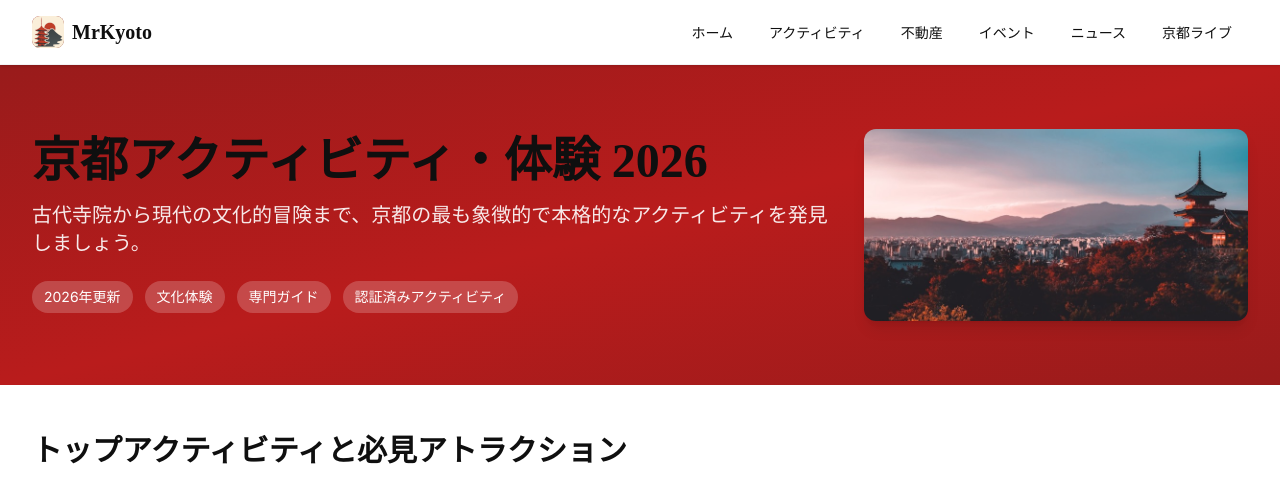
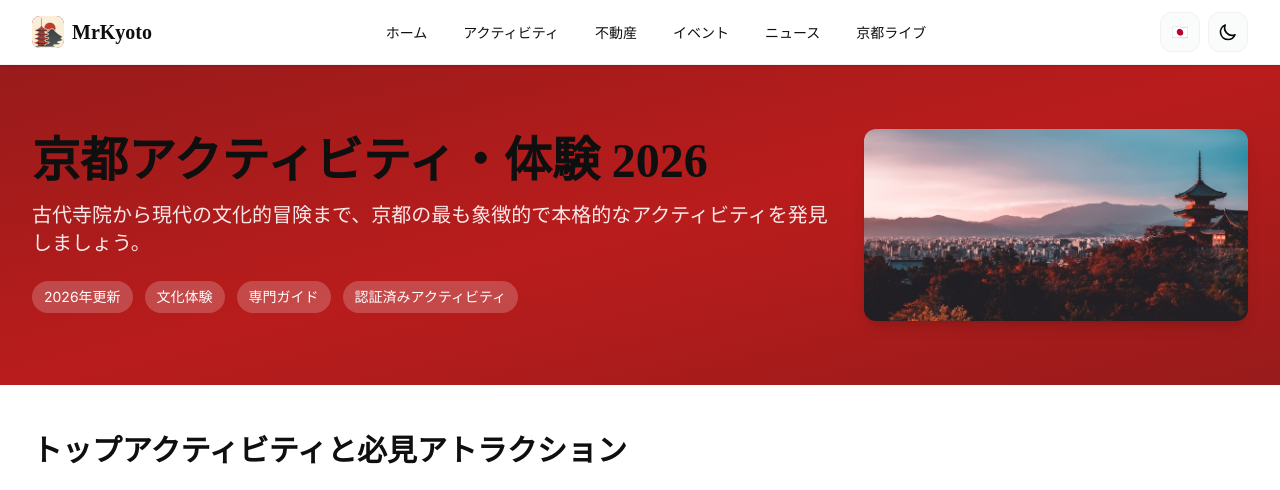
Before and after one commit to Satoshi-Team/mrkyoto-website, a website: page ja/activities/index.html in a window 1280 px wide. Shown: the top 490 px of the page. Drawn offline with nearby package versions, Linux system fonts and the light colour scheme; no server answers; grey boxes are pictures that could not be loaded.

Commit message:
Apply same navigation fixes to Japanese activities page: remove tablet center toggles, keep desktop toggles

```diff
--- a/ja/activities/index.html
+++ b/ja/activities/index.html
@@ -1064,7 +1064,20 @@
                     </a>
                 </nav>
 
-
+                <!-- Right side actions (Desktop only) -->
+                <div class="hidden lg:flex items-center space-x-2">
+                    <!-- Language toggle -->
+                    <button id="language-toggle" class="action-button" data-tooltip="Language">
+                        <span class="text-sm font-medium">🇯🇵</span>
+                    </button>
+
+                    <!-- Dark mode toggle -->
+                    <button id="theme-toggle" class="action-button" data-tooltip="テーマ切り替え">
+                        <svg class="w-5 h-5" fill="none" stroke="currentColor" viewBox="0 0 24 24">
+                            <path stroke-linecap="round" stroke-linejoin="round" stroke-width="2" d="M20.354 15.354A9 9 0 018.646 3.646 9.003 9.003 0 0012 21a9.003 9.003 0 008.354-5.646z"></path>
+                        </svg>
+                    </button>
+                </div>
 
                 <!-- Mobile actions -->
                 <div class="lg:hidden flex items-center space-x-2">
```
